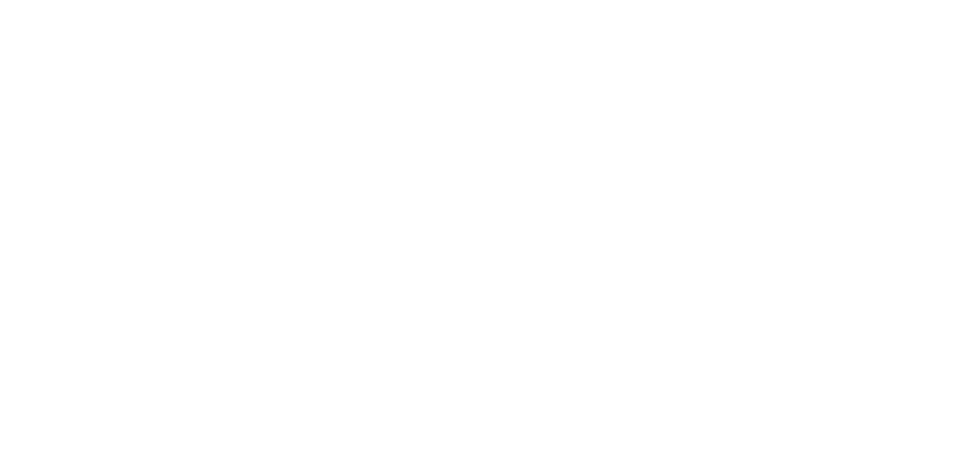
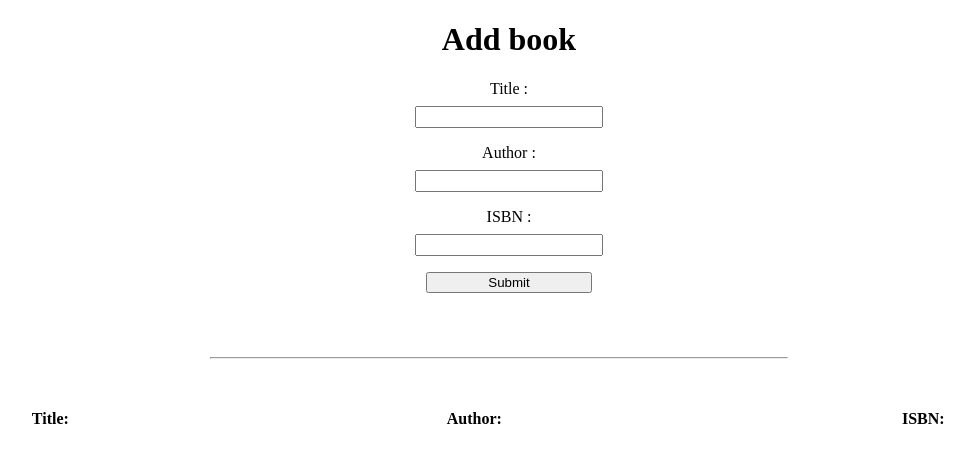
Before and after one commit to JeremieHercberg/books-list, a plain HTML site: page src/index.html in a window 1280 px wide. Shown: the whole page, without its empty margins (131-1106 px from the left). Drawn offline with Linux system fonts and the light colour scheme.

Commit message:
basic ui structure + book constructor logic

```diff
--- a/src/index.html
+++ b/src/index.html
@@ -10,6 +10,38 @@
 </head>
 
 <body>
+
+  <div class="form-container">
+    <h1 id="title">Add book</h1>
+    <form id="form-book">
+      <div class="input-container">
+        <label for="title">Title :</label>
+        <input type="text" name="book-title" id="title-book">
+      </div>
+      <div class="input-container">
+        <label for="author">Author :</label>
+        <input type="text" name="author-name" id="author-book">
+      </div>
+      <div class="input-container">
+        <label for="isbn">ISBN :</label>
+        <input type="text" name="isbn" id="isbn-book">
+      </div>
+      <input type="submit" value="Submit" class="btn-submit">
+    </form>
+    <hr id="separator">
+    <table id="table">
+      <thead>
+        <tr>
+          <th>Title:</th>
+          <th>Author:</th>
+          <th>ISBN:</th>
+          <th></th>
+        </tr>
+      </thead>
+      <tbody id="list-books"></tbody>
+    </table>
+  </div>
+
   <script src="index.js"></script>
 </body>
 
--- a/src/index.js
+++ b/src/index.js
@@ -0,0 +1,24 @@
+/**
+ * DOM Elements
+ */
+const form = document.getElementById("form-book");
+
+/**
+ * Book constructor
+ */
+function Book(title, author, isbn) {
+  this.title = title;
+  this.author = author;
+  this.isbn = isbn;
+}
+
+/**
+ * ACTIONS
+ */
+form.addEventListener("submit", function (event) {
+  event.preventDefault();
+  const bookTitle = document.getElementById("title-book").value;
+  const authorName = document.getElementById("author-book").value;
+  const isbnNumber = document.getElementById("isbn-book").value;
+  const book = new Book(bookTitle, authorName, isbnNumber);
+})
--- a/src/style.css
+++ b/src/style.css
@@ -0,0 +1,48 @@
+label {
+  display: block;
+  margin: 1vh 0;
+}
+
+.form-container {
+  text-align: center;
+}
+
+.input-container {
+  margin-top: 2vh;
+}
+
+#title-book,
+#author-book,
+#isbn-book {
+  width: 14vw;
+  height: 2vh;
+}
+
+.btn-submit {
+  margin: 2vh 0;
+  width: 13vw;
+}
+
+#separator {
+  width: 45vw;
+  color: lightslategray;
+  margin: 6vh 26vw;
+}
+
+#table {
+  width: 100%
+}
+
+
+.success,
+.error {
+  color: white;
+}
+
+.success {
+  background-color: green;
+}
+
+.error {
+  background-color: red;
+}
```
